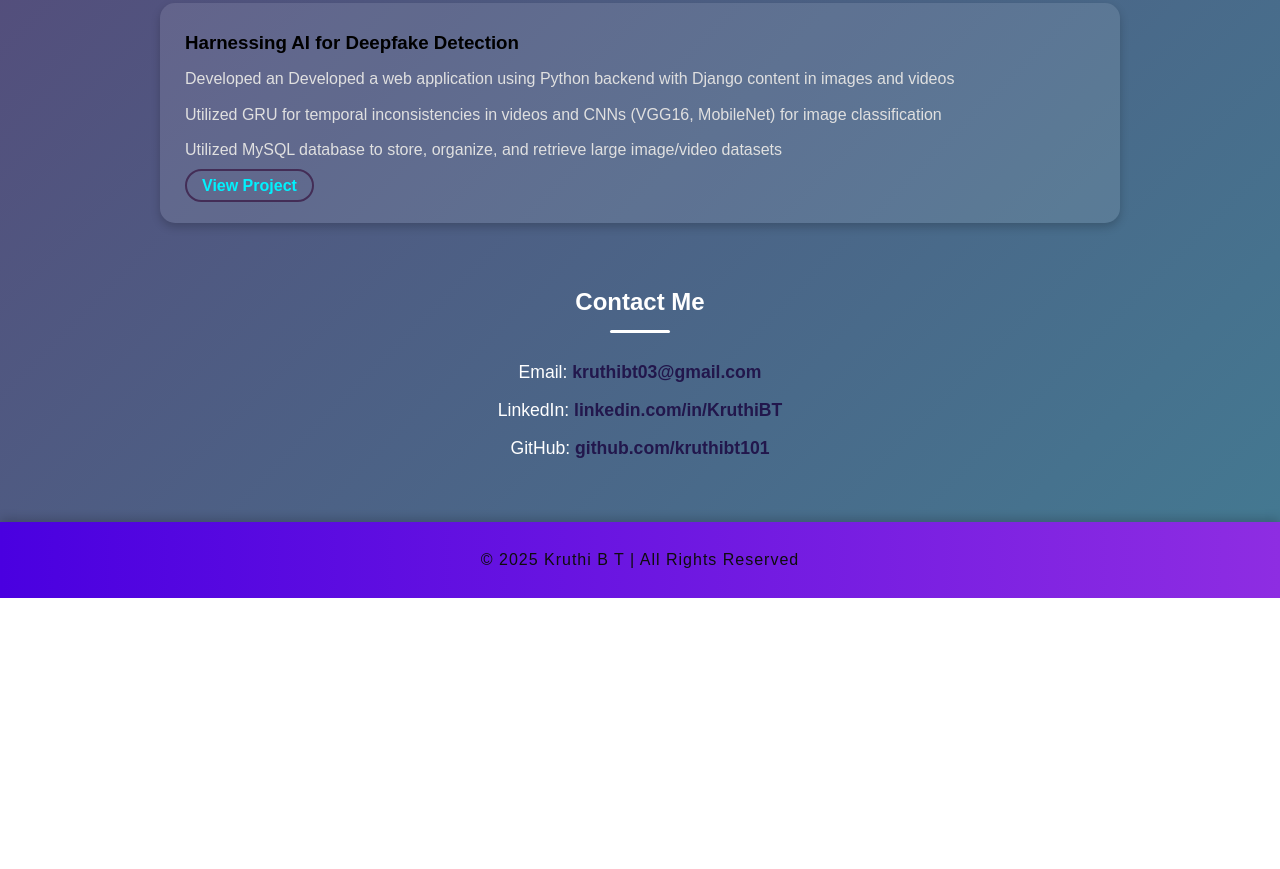
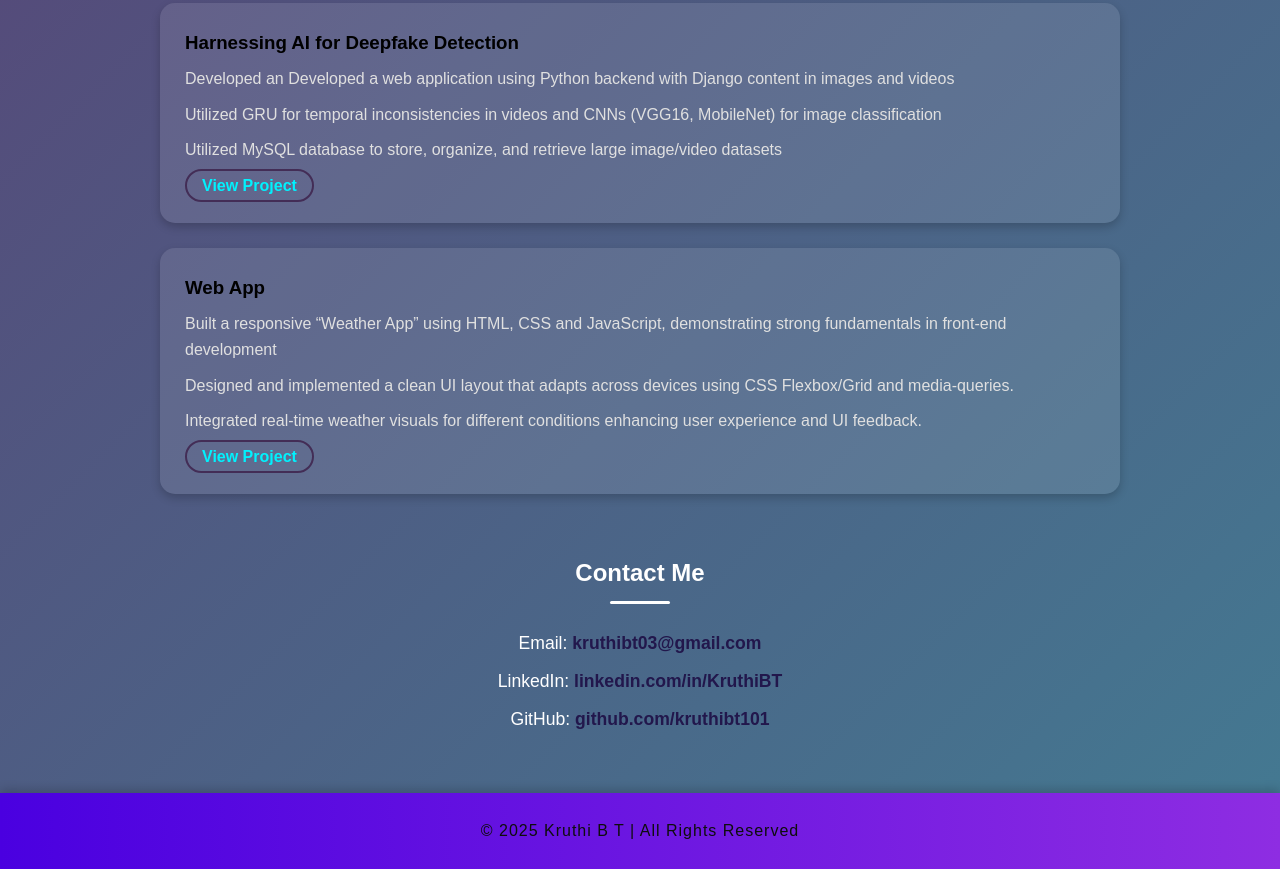
Before and after one commit to kruthibt101/Portfolio, a plain HTML site: page port.html in a window 1280 px wide. Shown: the part 1712-2581 px from the top of the page. Before the commit the page ends 2310 px from the top, so only its background shows below. Drawn offline with Linux system fonts and the light colour scheme.

Commit message:
Update port.html

```diff
--- a/port.html
+++ b/port.html
@@ -325,8 +325,17 @@
     <p>Utilized MySQL database to store, organize, and retrieve large image/video datasets</p>
       <a href="https://github.com/kruthibt101/HARNESSING-AI-FOR-DEEP-FAKE-DETECTION-IN-IMAGES-and-VIDEOS" target="_blank">View Project</a>
     </div>
+
+    <div class="project">
+      <h3>Web App</h3>
+    <p> Built a responsive “Weather App” using HTML, CSS and JavaScript, demonstrating strong fundamentals in front-end
+development<p>
+<p>Designed and implemented a clean UI layout that adapts across devices using CSS Flexbox/Grid and media-queries.</p>
+<p>Integrated real-time weather visuals for different conditions enhancing user experience and UI feedback. </p>
+<a href="https://github.com/kruthibt101/Weather-App" target="_blank">View Project</a>
+</div>
+
   </section>
-
   <section id="contact" class="contact">
     <h2>Contact Me</h2>
     <p>Email: <a href="mailto:kruthibt03@gmail.com">kruthibt03@gmail.com</a></p>
```
